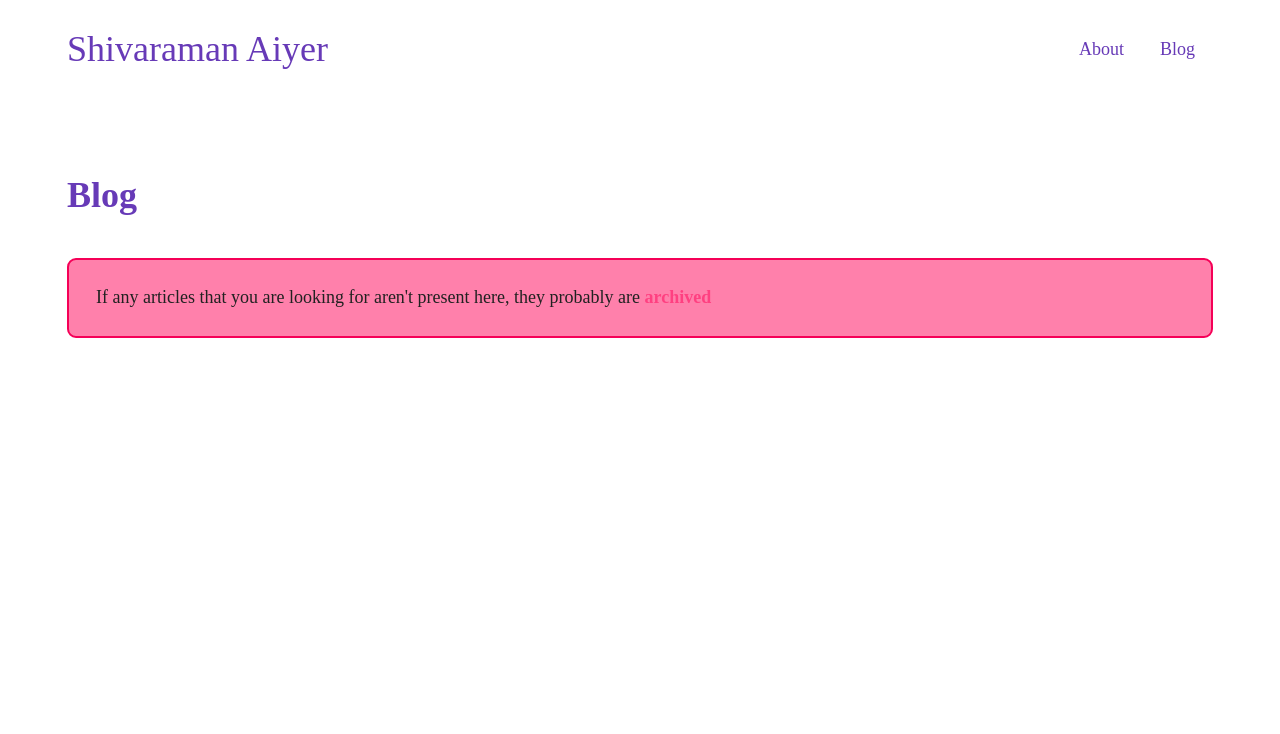
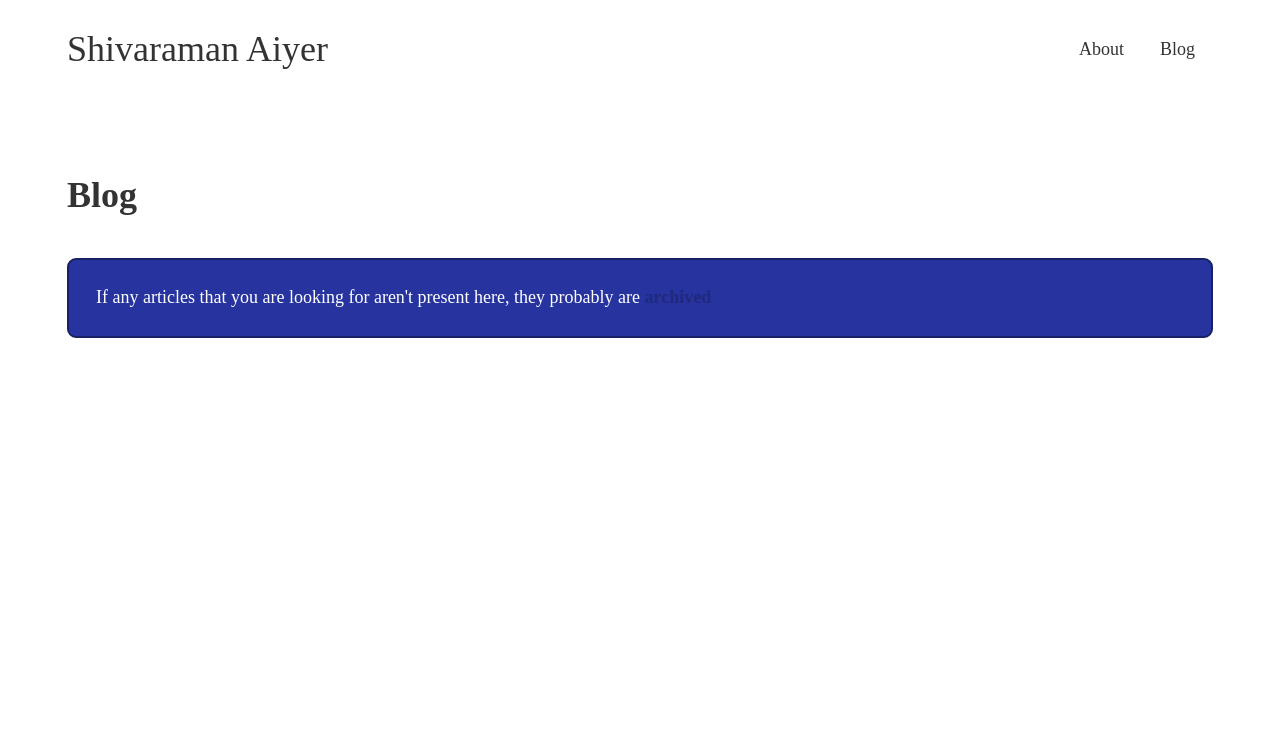
Before and after one commit to shivaramanaiyer/shivaramanaiyer.ind.in, a Gatsby site: page /blog in a window 1280 px wide. Shown: the top 734 px of the page. Built offline with nearby package versions, Linux system fonts and the light colour scheme; Gatsby itself is replaced by a stand-in of ours.

Commit message:
Fixing colours and removing analytics

```diff
--- a/data/SiteConfig.js
+++ b/data/SiteConfig.js
@@ -4,12 +4,10 @@ const config = {
   siteTitleAlt: "Shivaraman Aiyer", // Alternative site title for SEO.
   siteLogo: "/logos/logo-1024.png", // Logo used for SEO and manifest.
   siteUrl: "https://shivaramanaiyer.dev", // Domain of your website without pathPrefix.
-  pathPrefix: "/", // Prefixes all links. For cases when deployed to example.github.io/gatsby-advanced-starter/.
+  pathPrefix: "", // Prefixes all links. For cases when deployed to example.github.io/gatsby-advanced-starter/.
   siteDescription:
     "Shivaraman Aiyer is a Full Stack developer specialized in Javascript and interested in Cybersecurity.", // Website description used for RSS feeds/meta description tag.
   siteRss: "/rss.xml", // Path to the RSS file.
-  siteFBAppID: "", // FB Application ID for using app insights
-  googleAnalyticsID: "", // GA tracking ID.
   disqusShortname: "", // Disqus shortname.
   postDefaultCategoryID: "Tech", // Default category for posts.
   dateFromFormat: "YYYY-MM-DD HH:mm:ss", // Date format used in the frontmatter.
@@ -55,7 +53,7 @@ const config = {
 
 // Make sure pathPrefix is empty if not needed
 if (config.pathPrefix === "/") {
-  config.pathPrefix = "";
+  config.pathPrefix = "/";
 } else {
   // Make sure pathPrefix only contains the first forward slash
   config.pathPrefix = `/${config.pathPrefix.replace(/^\/|\/$/g, "")}`;
--- a/gatsby-config.js
+++ b/gatsby-config.js
@@ -55,12 +55,6 @@ module.exports = {
           "gatsby-remark-autolink-headers",
           "gatsby-remark-prismjs"
         ]
-      }
-    },
-    {
-      resolve: "gatsby-plugin-google-analytics",
-      options: {
-        trackingId: config.googleAnalyticsID
       }
     },
     {
--- a/src/styles/base/reset.scss
+++ b/src/styles/base/reset.scss
@@ -30,7 +30,7 @@ blockquote {
   border: 2px solid $accent-colour-dark;
   padding: 0.5rem 1.5rem;
   margin: 2rem 0;
-  color: $primary-text-colour;
+  color: $background-colour;
 
   a,
   a:visited {
--- a/src/styles/base/variables.scss
+++ b/src/styles/base/variables.scss
@@ -6,14 +6,14 @@
 
 /* Colours */
 
-$background-colour:     #FFFFFF;
-$primary-colour-dark:   #512DA8;
-$primary-colour:        #673AB7;
-$primary-colour-light:  #D1C4E9;
-$primary-colour-text:   #FFFFFF;
-$accent-colour-dark:    #F50057;
-$accent-colour:         #FF4081;
-$accent-colour-light:   #FF80AB;
+$background-colour:     #ffffff;
+$primary-colour-dark:   #111111;
+$primary-colour:        #333333;
+$primary-colour-light:  #555555;
+$primary-colour-text:   #333333;
+$accent-colour-dark:    #192165;
+$accent-colour:         #1f297e;
+$accent-colour-light:   #27339e;
 $primary-text-colour:   #212121;
 $secondary-text-colour: #757575;
 $divider-colour:        #BDBDBD;
```
